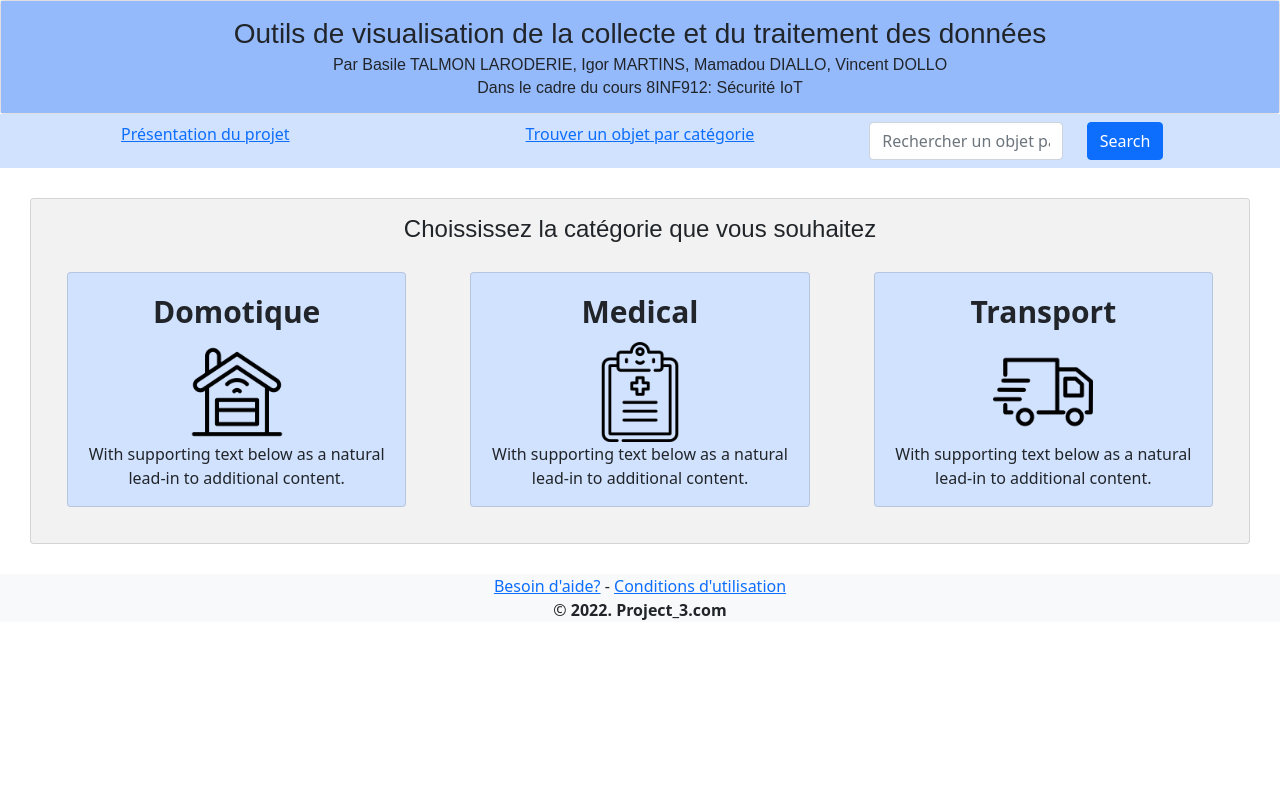
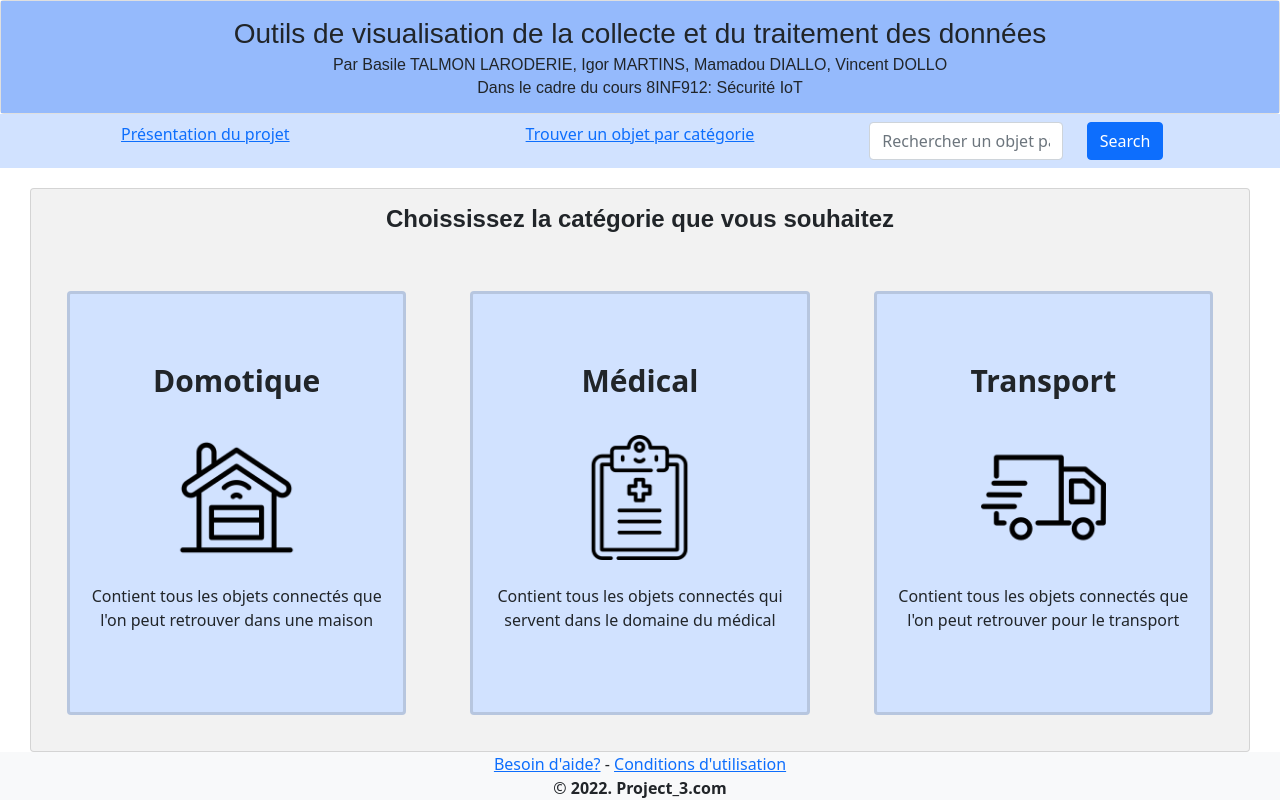
Before and after one commit to ipdmartins/iot_user_data, a React (Create React App) app in the folder front/: page /categoryobject in a window 1280 px wide. Built offline with nearby package versions, Linux system fonts and the light colour scheme; the HTML template or start-up script is replaced by a standard one.

Commit message:
moficiation categroy object

```diff
--- a/front/src/pages/CategoryObject.js
+++ b/front/src/pages/CategoryObject.js
@@ -13,40 +13,54 @@ export function CategoryObject(){
         <div>
             <Navbar/>
 
-            <Card style={{margin:'30px', backgroundColor:'#f2f2f2'}}>
+            <Card style={{marginRight:'30px', marginLeft:'30px', marginTop:'20px', backgroundColor:'#f2f2f2'}}>
                 <CardBody className="text-justify" >
 
                     <CardTitle tag="h4" style={{textAlign:"center"}}>
-                        <center>Choississez la catégorie que vous souhaitez
+                        <center><strong>Choississez la catégorie que vous souhaitez</strong>
                         </center>
+                        <br/>
                     </CardTitle>
 
                     <Row>
                         <Col xs="4">
-                                <Card body style={{ backgroundColor: '#d1e2ff', margin: '20px'}} >
+                                <Card body style={{borderWidth: '3px', backgroundColor: '#d1e2ff', margin: '20px'}} >
                                     <center>
+                                        <br/><br/>
                                         <CardTitle style={{fontWeight: "bold", fontSize: "30px"}}><center>Domotique</center></CardTitle>
-                                        <img src={logoHome} width="100" height="100"/>
-                                        <CardText>With supporting text below as a natural lead-in to additional content.</CardText>
+                                        <br/>
+                                        <img src={logoHome} width="125" height="125"/>
+                                        <br/><br/>
+                                        <CardText>Contient tous les objets connectés que l'on peut retrouver dans une maison</CardText>
+                                        <br/><br/>
+
                                     </center>
                                 </Card>
                         </Col>
                         <Col xs="4">
-                        <Card body style={{ backgroundColor: '#d1e2ff', margin: '20px'}}>
+                        <Card body style={{borderWidth: '3px', backgroundColor: '#d1e2ff', margin: '20px'}}>
                                 <center>
-                                    <CardTitle style={{fontWeight: "bold", fontSize: "30px"}}><center>Medical</center></CardTitle>
-                                    <img src={logoMedical} width="100" height="100"/>
-                                    <CardText>With supporting text below as a natural lead-in to additional content.</CardText>
+                                     <br/><br/>
+                                    <CardTitle style={{fontWeight: "bold", fontSize: "30px"}}><center>Médical</center></CardTitle>
+                                    <br/>
+                                    <img src={logoMedical} width="125" height="125"/>
+                                    <br/><br/>
+                                    <CardText>Contient tous les objets connectés qui servent dans le domaine du médical</CardText>
+                                    <br/><br/>
                                 </center>
 
                             </Card>
                         </Col>
                         <Col xs="4">
-                        <Card body style={{ backgroundColor: '#d1e2ff', margin: '20px'}}>
+                        <Card body style={{borderWidth: '3px', backgroundColor: '#d1e2ff', margin: '20px'}}>
                                 <center>
+                                    <br/><br/>
                                     <CardTitle style={{fontWeight: "bold", fontSize: "30px"}}><center>Transport</center></CardTitle>
-                                    <img src={logoTransport} width="100" height="100"/>
-                                    <CardText>With supporting text below as a natural lead-in to additional content.</CardText>
+                                    <br/>
+                                    <img src={logoTransport} width="125" height="125"/>
+                                    <br/><br/>
+                                    <CardText>Contient tous les objets connectés que l'on peut retrouver pour le transport</CardText>
+                                    <br/><br/>
                                 </center>
                             </Card>
                         </Col>
```
